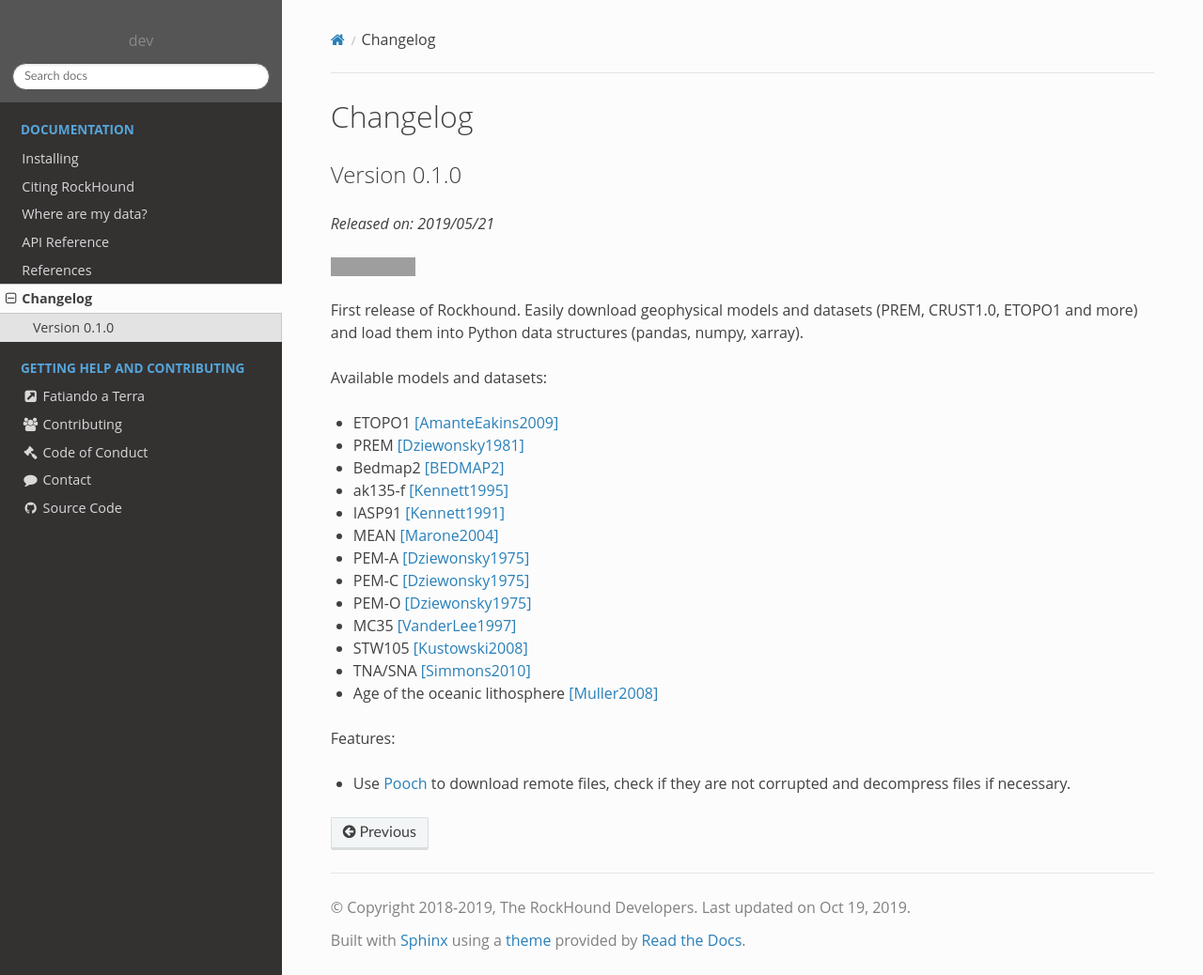
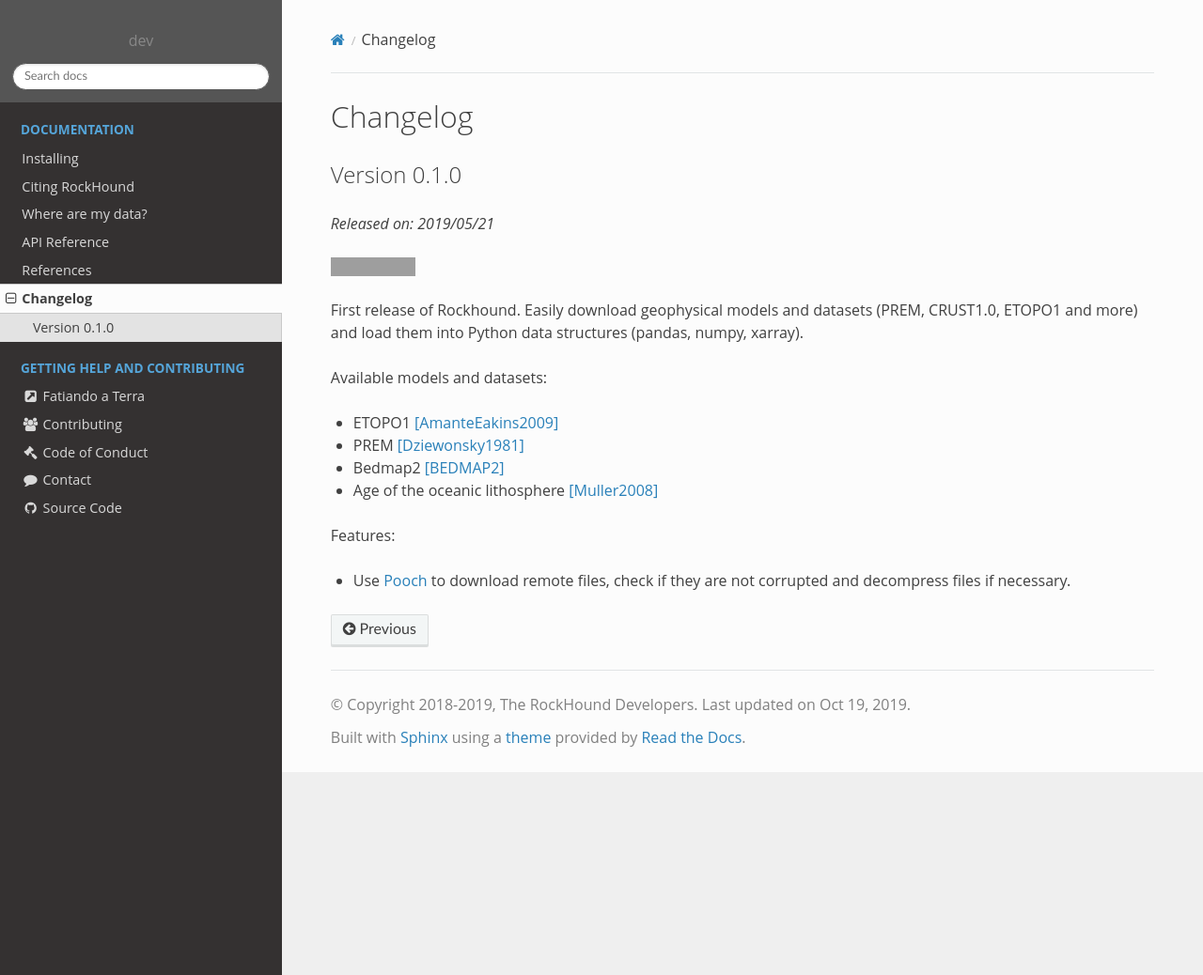
Before and after one commit to fatiando/rockhound, a Sphinx documentation site: the page built from doc/changes.rst, in a window 1280 px wide and 1038 px high. Shown: the whole window at 94% size. Built offline with Sphinx 7.4.7 and the Read the Docs theme 2.0.0, drawn with Linux system fonts in a browser that asks for light colours; pages that are not in the unit, such as notebooks, are missing from menus; grey boxes are pictures that could not be loaded.

Commit message:
Pinned rasterio to version 1.1.0, fixes (#53)

```diff
--- a/doc/changes.rst
+++ b/doc/changes.rst
@@ -20,15 +20,6 @@ Available models and datasets:
 - ETOPO1 [AmanteEakins2009]_
 - PREM [Dziewonsky1981]_
 - Bedmap2 [BEDMAP2]_
-- ak135-f [Kennett1995]_
-- IASP91 [Kennett1991]_
-- MEAN [Marone2004]_
-- PEM-A [Dziewonsky1975]_
-- PEM-C [Dziewonsky1975]_
-- PEM-O [Dziewonsky1975]_
-- MC35 [VanderLee1997]_
-- STW105 [Kustowski2008]_
-- TNA/SNA [Simmons2010]_
 - Age of the oceanic lithosphere [Muller2008]_
 
 Features:
--- a/requirements-dev.txt
+++ b/requirements-dev.txt
@@ -6,7 +6,7 @@ pytest-cov
 coverage
 pylint
 flake8
-sphinx=1.8.5
+sphinx==1.8.5
 sphinx_rtd_theme
 sphinx-gallery
 numpydoc
--- a/requirements.txt
+++ b/requirements.txt
@@ -1,5 +1,5 @@
 pooch>=0.5
 xarray
 pandas
-rasterio
+rasterio==1.1.0
 dask
```
